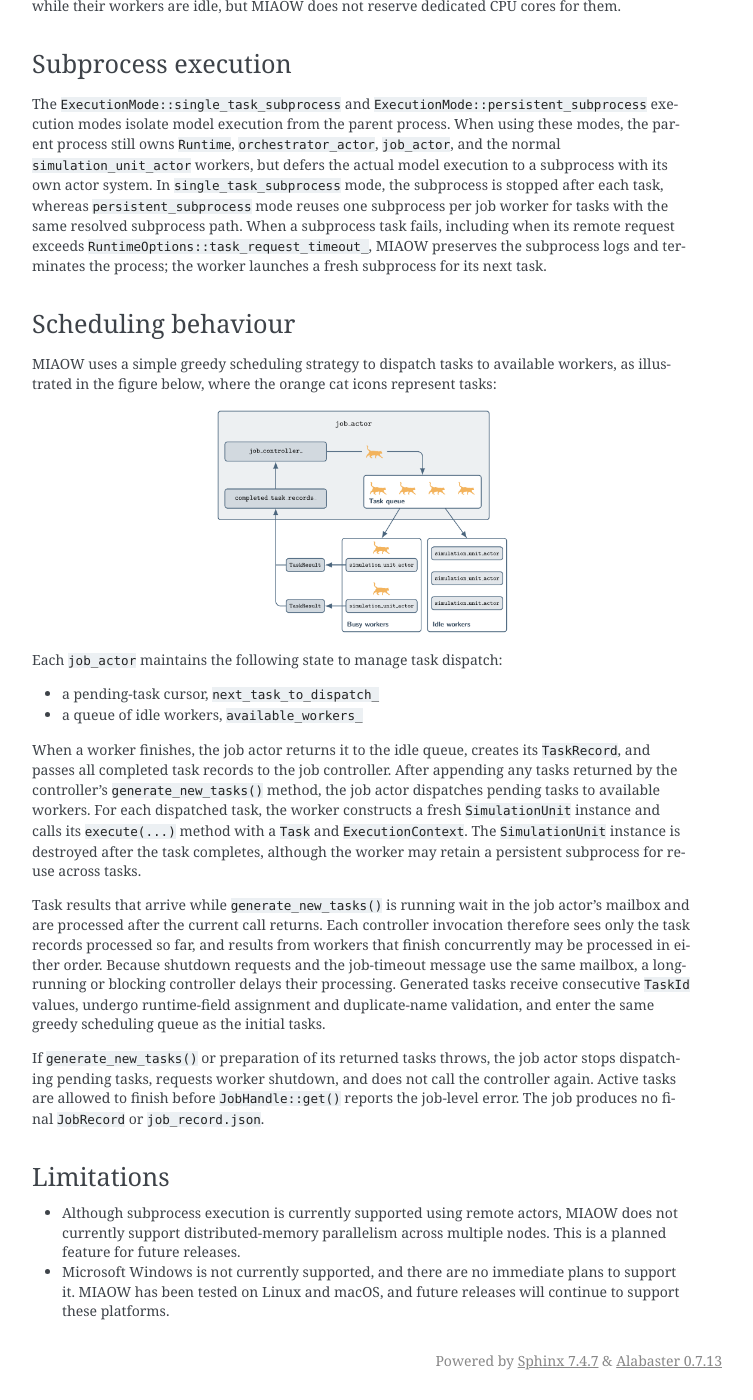
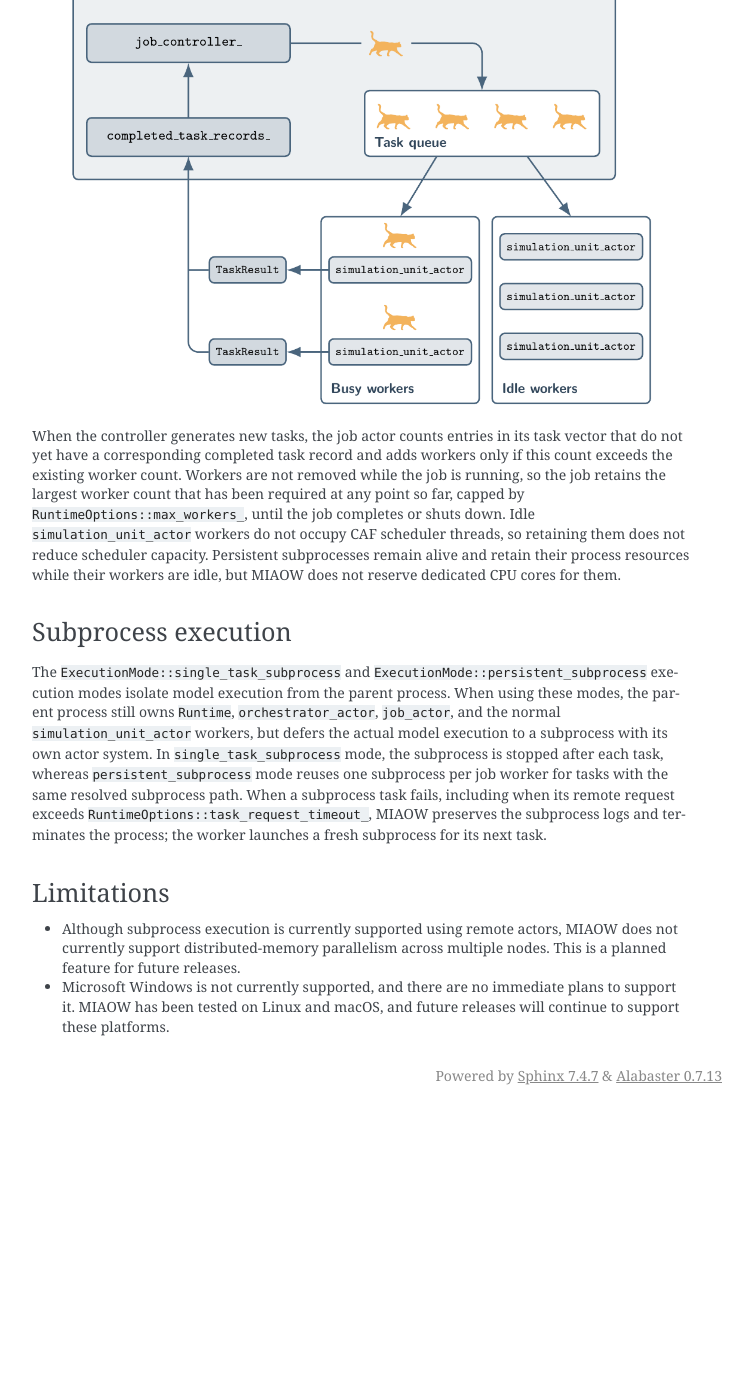
Before and after one commit to uofs-simlab/miaow-framework, a Sphinx documentation site: the page built from docs/architecture.rst, in a window 1280 px wide and 1400 px high, scrolled down 1040 px. Shown: the whole window, without its empty margins (388-1141 px from the left). Built offline with Sphinx 7.4.7, drawn with Linux system fonts in a browser that asks for light colours; the version number could not be read and is left out; after the commit the page ends 2155 px from its top, so only the background shows below that; some of the changed text lies outside the part shown.

Commit message:
update docs

```diff
--- a/docs/architecture.rst
+++ b/docs/architecture.rst
@@ -17,12 +17,19 @@
 2. Runtime assigns a ``job_id`` and sends the tasks and job controller to ``orchestrator_actor``.
 3. ``orchestrator_actor`` spawns one ``job_actor`` for that job. The job actor owns the controller and task vector and creates enough reusable ``simulation_unit_actor`` workers for the initial tasks, up to ``RuntimeOptions::max_workers_``.
 4. The ``job_actor`` greedily dispatches tasks to available ``simulation_unit_actor`` workers.
-5. Each worker resolves ``Task::simulation_unit_id_``. For an in-process task, the worker constructs a fresh ``SimulationUnit`` instance; for a subprocess task, it uses worker-owned subprocess state.
-6. After each task execution returns success or failure, ``job_actor`` creates its ``TaskRecord``, passes all completed task records to its controller, appends returned tasks to its task vector, adds workers if needed, and returns to step 4. This continues until no tasks are waiting or running.
+5. Each worker resolves ``Task::simulation_unit_id_``. For an in-process task, the worker constructs a fresh ``SimulationUnit`` instance; for a subprocess task, it uses worker-owned subprocess state. In either case, the worker calls ``SimulationUnit::execute(...)`` and returns a ``TaskResult`` to the job actor.
+6. After each task execution returns a successful or failed ``TaskResult``, the ``job_actor`` creates its ``TaskRecord``, passes all completed task records to its controller, appends tasks returned by the controller's ``generate_new_tasks()`` method to its task vector, adds workers if needed, and returns to step 4. This continues until no tasks are waiting or running.
 7. Completed ``TaskRecord`` values are sorted by ``TaskId`` and stored in one ``JobRecord``.
 8. Runtime fulfils the caller's ``JobHandle`` future.
 
-When a controller generates new tasks, the job actor counts entries in its task vector that do not yet have a corresponding completed task record and adds workers only if this count exceeds the existing worker count. Workers are not removed while the job is running, so the job retains the largest worker count that has been required at any point so far, capped by ``RuntimeOptions::max_workers_``, until the job completes or shuts down. Idle ``simulation_unit_actor`` workers do not occupy CAF scheduler threads, so retaining them does not reduce scheduler capacity. Persistent subprocesses remain alive and retain their process resources while their workers are idle, but MIAOW does not reserve dedicated CPU cores for them.
+The following figure illustrates the task scheduling process managed by the ``job_actor`` in steps 4 through 6 of the above workflow, where the orange cat icons represent tasks:
+
+.. image:: images/task_scheduling_tikz.png
+   :alt: MIAOW task scheduling queue and worker dispatch
+   :align: center
+   :width: 90%
+
+When the controller generates new tasks, the job actor counts entries in its task vector that do not yet have a corresponding completed task record and adds workers only if this count exceeds the existing worker count. Workers are not removed while the job is running, so the job retains the largest worker count that has been required at any point so far, capped by ``RuntimeOptions::max_workers_``, until the job completes or shuts down. Idle ``simulation_unit_actor`` workers do not occupy CAF scheduler threads, so retaining them does not reduce scheduler capacity. Persistent subprocesses remain alive and retain their process resources while their workers are idle, but MIAOW does not reserve dedicated CPU cores for them.
 
 .. _subprocess-execution:
 
@@ -31,27 +38,6 @@
 
 The ``ExecutionMode::single_task_subprocess`` and ``ExecutionMode::persistent_subprocess`` execution modes isolate model execution from the parent process. When using these modes, the parent process still owns ``Runtime``, ``orchestrator_actor``, ``job_actor``, and the normal ``simulation_unit_actor`` workers, but defers the actual model execution to a subprocess with its own actor system. In ``single_task_subprocess`` mode, the subprocess is stopped after each task, whereas ``persistent_subprocess`` mode reuses one subprocess per job worker for tasks with the same resolved subprocess path. When a subprocess task fails, including when its remote request exceeds ``RuntimeOptions::task_request_timeout_``, MIAOW preserves the subprocess logs and terminates the process; the worker launches a fresh subprocess for its next task.
 
-Scheduling behaviour
---------------------
-
-MIAOW uses a simple greedy scheduling strategy to dispatch tasks to available workers, as illustrated in the figure below, where the orange cat icons represent tasks:
-
-.. image:: images/task_scheduling_tikz.png
-   :alt: MIAOW task scheduling queue and worker dispatch
-   :align: center
-   :width: 45%
-
-Each ``job_actor`` maintains the following state to manage task dispatch:
-
-- a pending-task cursor, ``next_task_to_dispatch_``
-- a queue of idle workers, ``available_workers_``
-
-When a worker finishes, the job actor returns it to the idle queue, creates its ``TaskRecord``, and passes all completed task records to the job controller. After appending any tasks returned by the controller's ``generate_new_tasks()`` method, the job actor dispatches pending tasks to available workers. For each dispatched task, the worker constructs a fresh ``SimulationUnit`` instance and calls its ``execute(...)`` method with a ``Task`` and ``ExecutionContext``. The ``SimulationUnit`` instance is destroyed after the task completes, although the worker may retain a persistent subprocess for reuse across tasks.
-
-Task results that arrive while ``generate_new_tasks()`` is running wait in the job actor's mailbox and are processed after the current call returns. Each controller invocation therefore sees only the task records processed so far, and results from workers that finish concurrently may be processed in either order. Because shutdown requests and the job-timeout message use the same mailbox, a long-running or blocking controller delays their processing. Generated tasks receive consecutive ``TaskId`` values, undergo runtime-field assignment and duplicate-name validation, and enter the same greedy scheduling queue as the initial tasks.
-
-If ``generate_new_tasks()`` or preparation of its returned tasks throws, the job actor stops dispatching pending tasks, requests worker shutdown, and does not call the controller again. Active tasks are allowed to finish before ``JobHandle::get()`` reports the job-level error. The job produces no final ``JobRecord`` or ``job_record.json``.
-
 Limitations
 -----------
 
```
